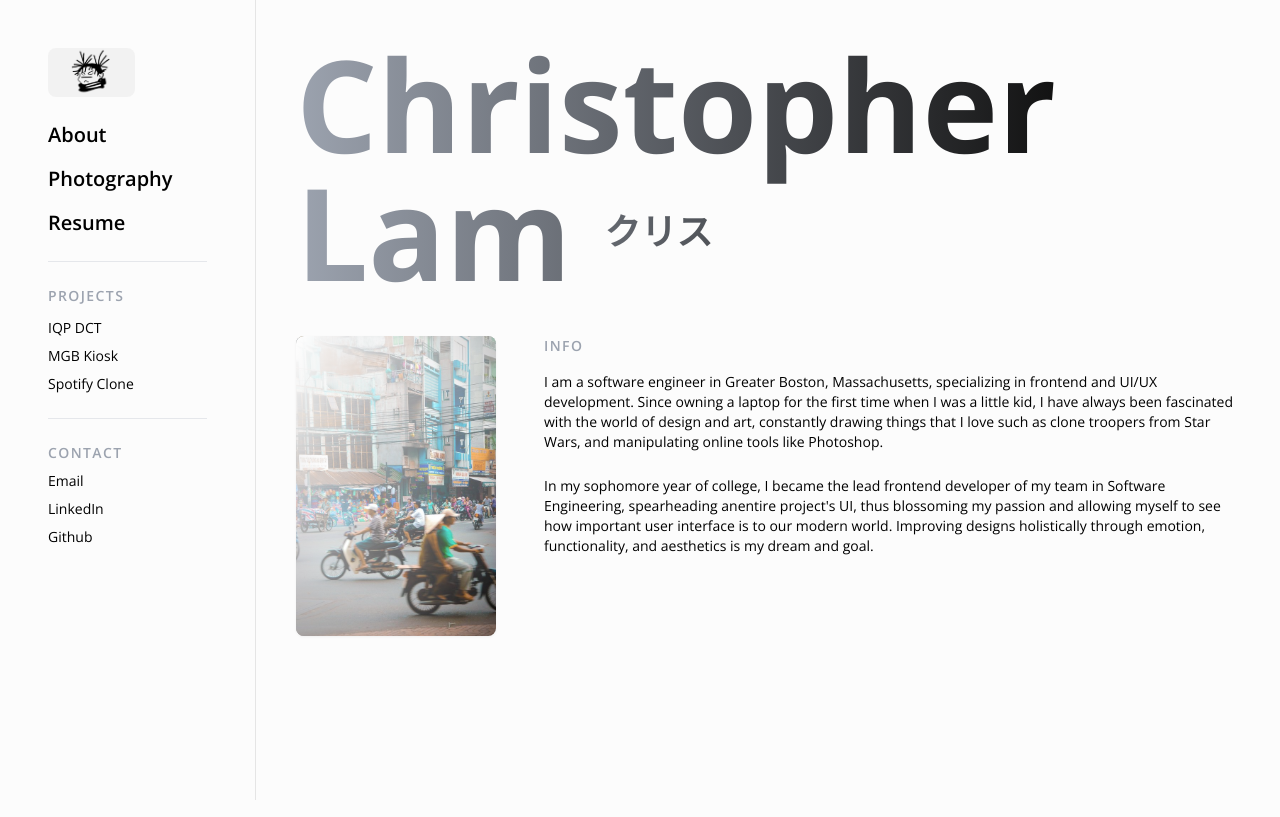
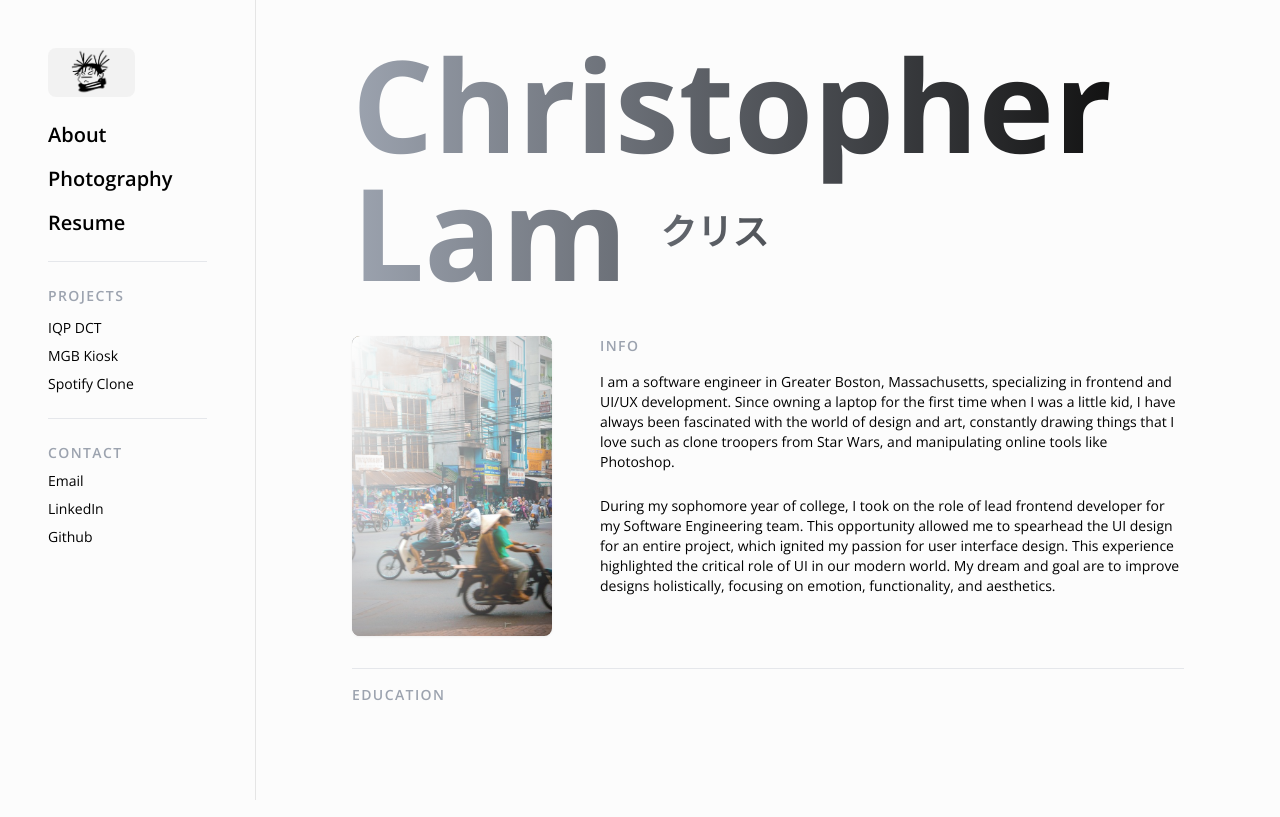
Before and after one commit to clam365/portfolio, a Next.js app: page /about in a window 1280 px wide. Built offline with nearby package versions, Linux system fonts and the light colour scheme.

Commit message:
About Layout Corrected

```diff
--- /dev/null
+++ b/app/about/Education.tsx
@@ -0,0 +1,10 @@
+
+export default function Education() {
+    return (
+        <div>
+
+            <h1 className="font-semibold text-gray-400 text-sm mb-4 mt-4 tracking-widest">EDUCATION</h1>
+
+        </div>
+    );
+}
--- a/app/about/Header.tsx
+++ b/app/about/Header.tsx
@@ -4,7 +4,6 @@ export default function Header() {
             <h1 className={"font-bold text-9xl "}>Christopher</h1>
             <div className={"flex items-center"}>
                 <h1 className={"font-bold text-9xl"}>Lam&nbsp;</h1>
-
                 <h1 className={"font-bold text-4xl"}> クリス</h1>
             </div>
         </div>
--- a/app/about/InfoSection.tsx
+++ b/app/about/InfoSection.tsx
@@ -2,6 +2,7 @@ import Image from "next/image";
 
 export default function InfoSection() {
     return (
+        <div>
             <div className="flex mt-10">
                 <div className="relative flex-shrink-0 w-[200px] h-[300px] mb-8">
                     <Image src="/vietnam.jpg" alt="Vietnam!" layout="fill"
@@ -21,14 +22,20 @@ export default function InfoSection() {
                     </p>
                     <br/>
                     <p className={"text-sm"}>
-                    In my sophomore year of college, I became the lead frontend developer of my team in Software
-                    Engineering, spearheading an
-                    {/* eslint-disable-next-line react/no-unescaped-entities */}
-                    entire project's UI, thus blossoming my passion and allowing myself to see how important user
-                    interface is to our modern world.
-                    Improving designs holistically through emotion, functionality, and aesthetics is my dream and goal.
+                        During my sophomore year of college, I took on the role of lead frontend developer for my
+                        Software
+                        Engineering team.
+                        This opportunity allowed me to spearhead the UI design for an entire project, which ignited my
+                        passion for user
+                        interface design. This experience highlighted the critical role of UI in our modern world. My
+                        dream
+                        and goal are to
+                        improve designs holistically, focusing on emotion, functionality, and aesthetics.
                     </p>
                 </div>
             </div>
+            <hr/>
+        </div>
+
     )
 }
--- a/app/about/page.tsx
+++ b/app/about/page.tsx
@@ -2,18 +2,17 @@ import Sidebar from "@/app/components/Sidebar";
 
 import InfoSection from "@/app/about/InfoSection";
 import Header from "@/app/about/Header";
+import Education from "@/app/about/Education";
 
 
 export default function page() {
     return (
         <div className="lg:flex">
             <Sidebar />
-            <div className="flex-1 p-10 lg:ml-64 flex flex-col items-center lg:items-start">
+            <div className="flex-1 p-24 pt-10 lg:ml-64 flex flex-col items-center lg:items-start">
                 <Header/>
                 <InfoSection/>
-
-
-
+                <Education/>
             </div>
         </div>
     );
```
Also changed, not shown: 1 other file (tests, documents, lock files or other folders). Lines whose indentation alone changed are shown as unchanged.
